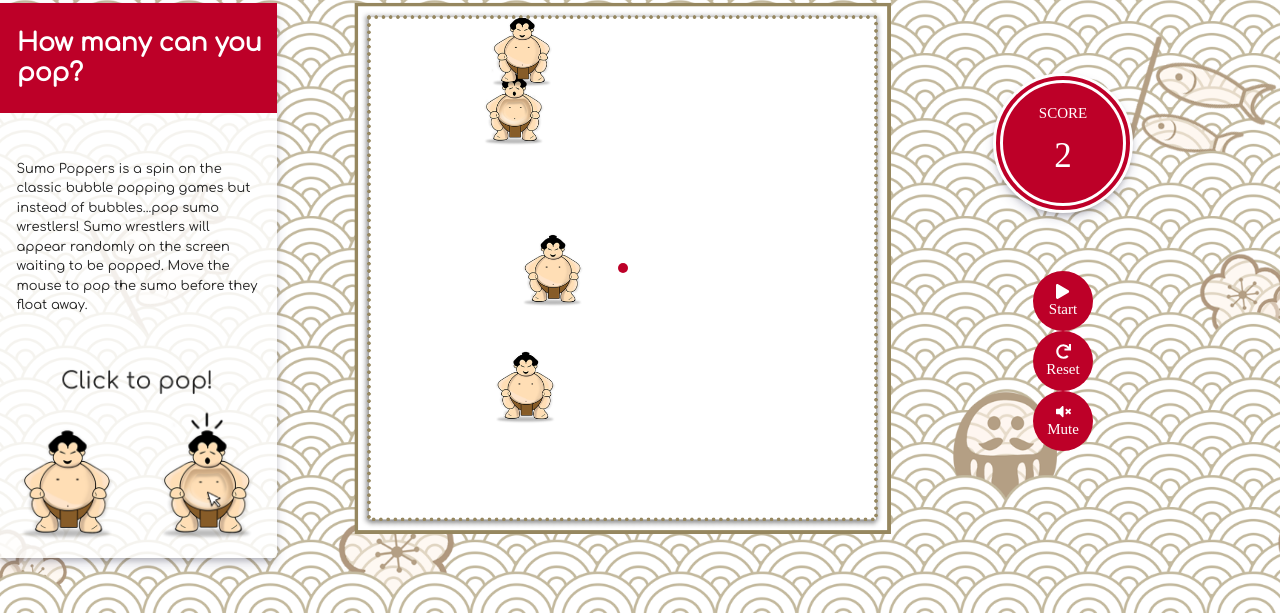
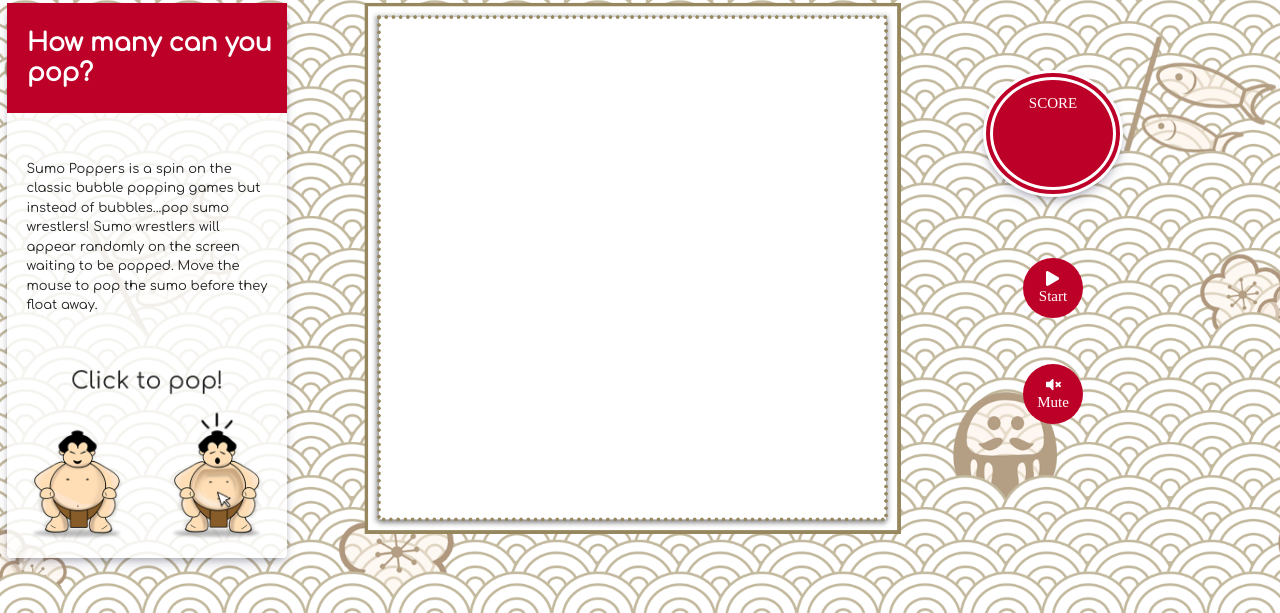
Before and after one commit to annkim10/sumo_poppers_project, a website built with webpack: page src/template.html in a window 1280 px wide. Shown: the part 187-800 px from the top of the page. Built offline with nearby package versions, Linux system fonts and the light colour scheme.

Commit message:
Readme updated

```diff
--- a/package.json
+++ b/package.json
@@ -29,5 +29,8 @@
     "style-loader": "^3.3.1",
     "webpack": "^5.65.0",
     "webpack-cli": "^4.9.1"
+  },
+  "dependencies": {
+    "howler": "^2.2.3"
   }
 }
--- a/src/app/game.js
+++ b/src/app/game.js
@@ -1,12 +1,13 @@
 import Sumo from "./sumo"
 import Player from "./player"
-import { canvas, ctx, mouse, scoreCanvas, scoreCtx} from "./utils"
+import { audio, canvas, ctx, mouse, scoreCanvas, scoreCtx} from "./utils"
 
 let canvasPos = canvas.getBoundingClientRect()
 const ring = document.getElementById("ring-img")
 const ringImg = new Image();
 ringImg.src = ring.src;
 
+const muteButton = document.getElementById("mute-button")
 
 window.addEventListener("resize", function(e){
     canvasPos = canvas.getBoundingClientRect()
@@ -42,6 +43,9 @@
         this.gameFrame = 0
         this.score = 0
         this.player = new Player()
+        this.sound = audio
+        this.sound.src = audio.src
+        this.sound.loop = false
     }
 
     startGame() {
@@ -81,6 +85,7 @@
 
                         // this.sumosArr[i].popping()
                         this.sumosArr[i].popped = true
+                        this.sound.play()
                         // this.binding = this.sumosArr.splice(this, )
                         // setTimeout(this.sumosArr.splice)
                         // this.sumosArr.splice(i, 1)
@@ -96,6 +101,12 @@
             // console.log(this.score)
         };
 
+        muteSound() {
+            muteButton.addEventListener("click", () => {
+                this.sound.muted = true
+            })
+        }
+
 
 
     }
--- a/src/app/sumo.js
+++ b/src/app/sumo.js
@@ -1,4 +1,12 @@
 import { canvas, ctx } from "./utils"
+// import { Howl, Howler } from 'howler';
+// const { Howl, Howler } = require('howler');
+
+
+// const sound = new Howl({
+//     src: 'audio.src'
+// })
+
 
 const animation = document.getElementById("animation")
 const sumoImg = new Image();
@@ -72,7 +80,7 @@
             ctx.closePath()
             ctx.fillRect(this.x, this.y, this.radius, 0)
             ctx.drawImage(sumoImg, this.x - 40, this.y - 44, 80, 80)
-        } else {
+        } else if (this.popped) {
             ctx.fillStyle = "#bd0028"
             ctx.beginPath();
             ctx.arc(this.x, this.y, this.radius, 0, Math.PI * 2)
@@ -80,6 +88,7 @@
             ctx.closePath()
             ctx.fillRect(this.x, this.y, this.radius, 0)
             ctx.drawImage(poppedSumo, this.x - 40, this.y - 44, 80, 80)
+            // sound.play()
         }
     }
 
--- a/src/app/utils.js
+++ b/src/app/utils.js
@@ -23,3 +23,5 @@
 scoreCanvas.width = 60
 scoreCanvas.height = 60
 export const scoreCtx = scoreCanvas.getContext("2d")
+
+export const audio = document.getElementById("sound")
--- a/src/index.js
+++ b/src/index.js
@@ -1,12 +1,24 @@
 
 import Game from "./app/game"
-import Sumo from "./app/sumo";
+// import Sumo from "./app/sumo";
 import "./main.css";
 
+const startButton = document.getElementById("start-button")
 
 
-let game = new Game()
-game.startGame()
+window.onload = function() {
+    var context = new AudioContext()
+    var game = new Game()
 
-let sumo = new Sumo()
-// sumo.draw()
+    startButton.addEventListener("click", () => {
+
+        game.startGame()
+        context.resume().then(() => {
+            console.log('Playback resumed successfully')
+        })
+    })
+
+    game.muteSound()
+
+
+}
--- a/src/main.css
+++ b/src/main.css
@@ -59,7 +59,7 @@
 .right {
     /* background-color: rgb(124, 0, 128); */
     max-width: 15vw;
-    margin-left: 100px;
+    margin-left: 80px;
 }
 
 .logo > img {
@@ -165,14 +165,22 @@
     font-size: 15px;
 }
 
+.game-controls {
+    display: flex;
+    flex-direction: column;
+    /* background-color: cadetblue; */
+    height: 400px;
+}
+
 .controls {
     /* background-color: chocolate; */
     display: flex;
     flex-direction: column;
-    justify-content: space-between;
-    padding-top: 30%;
+    justify-content: space-evenly;
+    align-items: center;
+    padding-top: 10%;
     list-style: none;
-    /* height: 30%; */
+    height: 100%;
 }
 
 .controls button {
--- a/src/template.html
+++ b/src/template.html
@@ -12,6 +12,7 @@
     <link href="https://fonts.googleapis.com/css2?family=Comfortaa&display=swap" rel="stylesheet">
     <link href="https://fonts.googleapis.com/css2?family=Open+Sans:wght@400;600&display=swap" rel="stylesheet">
     <title>Sumo Poppers</title>
+    <link rel="icon" type="image/x-icon" href="assets/favicon.ico">
 </head>
 
 <body>
@@ -47,19 +48,21 @@
                     <p>SCORE</p>
                     <canvas id="score"></canvas>
                 </div>
-                <ul class="controls">
-                    <li><button id="start-button" onclick="startPlay()"><i class="fas fa-play"></i>
-                            <br>Start</button></li>
-                    <li><button id="reset_button"><i class="fas fa-redo"></i>
-                            <br>Reset</button></li>
-                    <li><button id="mute_button"><i class="fas fa-volume-mute"></i>
-                            <br>Mute</button></li>
-                </ul>
+                <div class="controls">
+                    <div>
+                        <button id="start-button"><i class="fas fa-play"></i>
+                            <br>Start</button>
+                    </div>
+                    <div>
+                        <button id="mute-button"><i class="fas fa-volume-mute"></i>
+                            <br>Mute</button>
+                   </div>
+                </div>
             </div>
         </div>
     </section>
     <div class="hidden">
-        <!-- <audio id="sound" src="assets/sfx-pop.mp3"></audio> -->
+        <audio id="sound" src="assets/sfx-pop.mp3"></audio>
         <img id="animation" src="assets/resting_sumo.png">
         <img id="popped-animation" src="assets/popped_sumo.png">
         <img id="frames" src="assets/animeframes.png">
```
Also changed, not shown: README.md, dist/images/2fbf045e56b737ad4f68.ico (added), dist/index.html, dist/main.js, src/assets/favicon.ico (added), src/assets/sumo_poppers.png (added), 5 other files.
